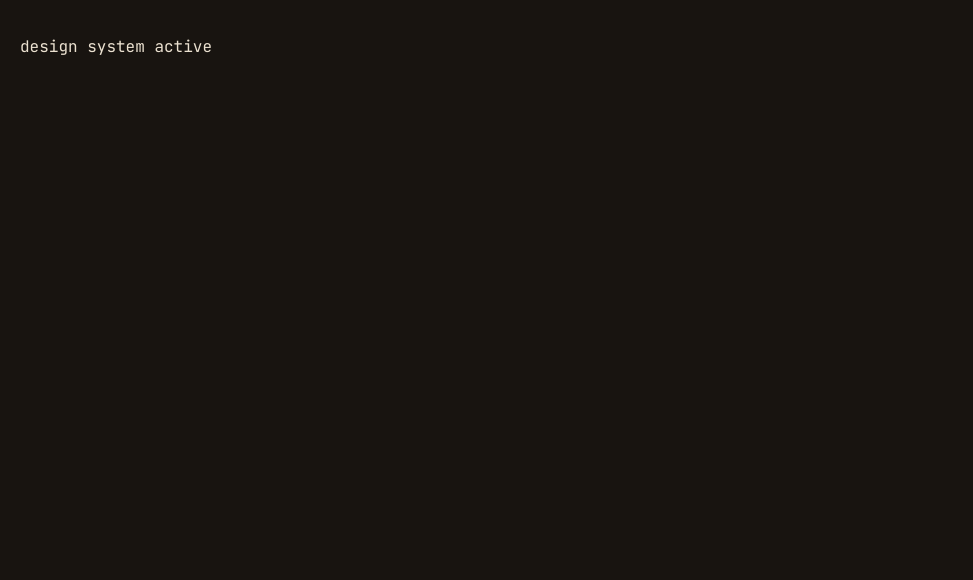
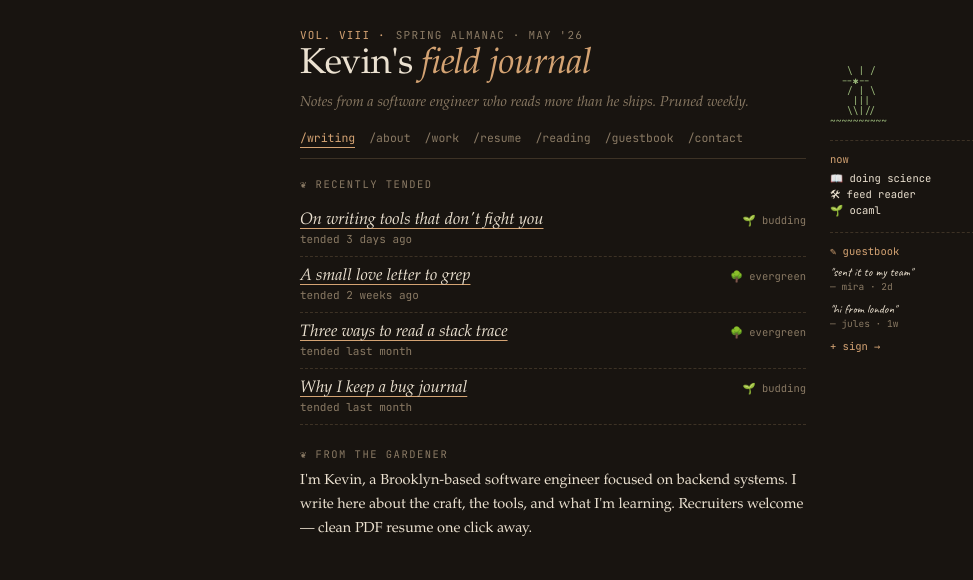
Before and after one commit to KevSQ/kevsq.github.io, an Astro site: page / in a window 1280 px wide. Shown: the whole page, without its empty margins (0-973 px from the left). Built offline with nearby package versions, Linux system fonts and the light colour scheme; Astro itself is replaced by a stand-in of ours.

Commit message:
feat: full homepage implementation matching design reference
Co-Authored-By: Claude Sonnet 4.6 <noreply@anthropic.com>

```diff
--- a/src/pages/index.astro
+++ b/src/pages/index.astro
@@ -1,6 +1,154 @@
 ---
 import Base from '../layouts/Base.astro';
+import Eyebrow from '../components/Eyebrow.astro';
+import SlashNav from '../components/SlashNav.astro';
+import Sidebar from '../components/Sidebar.astro';
 ---
 <Base>
-  <p style="color: var(--fg); font-family: var(--mono); padding: 20px;">design system active</p>
+  <main class="page">
+    <article>
+      <Eyebrow />
+
+      <h1 class="title">Kevin's <em>field journal</em></h1>
+      <p class="tagline">Notes from a software engineer who reads more than he ships. Pruned weekly.</p>
+
+      <SlashNav active="/writing" />
+
+      <div class="label">❦ recently tended</div>
+
+      <div class="post">
+        <div class="row">
+          <a class="title-link" href="/writing/writing-tools">On writing tools that don't fight you</a>
+          <span class="age">🌱 budding</span>
+        </div>
+        <div class="meta">tended 3 days ago</div>
+      </div>
+
+      <div class="post">
+        <div class="row">
+          <a class="title-link" href="/writing/love-letter-grep">A small love letter to grep</a>
+          <span class="age">🌳 evergreen</span>
+        </div>
+        <div class="meta">tended 2 weeks ago</div>
+      </div>
+
+      <div class="post">
+        <div class="row">
+          <a class="title-link" href="/writing/read-stack-trace">Three ways to read a stack trace</a>
+          <span class="age">🌳 evergreen</span>
+        </div>
+        <div class="meta">tended last month</div>
+      </div>
+
+      <div class="post">
+        <div class="row">
+          <a class="title-link" href="/writing/bug-journal">Why I keep a bug journal</a>
+          <span class="age">🌱 budding</span>
+        </div>
+        <div class="meta">tended last month</div>
+      </div>
+
+      <div class="label gardener-label">❦ from the gardener</div>
+      <p class="gardener">
+        I'm Kevin, a Brooklyn-based software engineer focused on backend
+        systems. I write here about the craft, the tools, and what I'm
+        learning. Recruiters welcome — clean PDF resume one click away.
+      </p>
+    </article>
+
+    <Sidebar />
+  </main>
 </Base>
+
+<style>
+  .page {
+    max-width: 760px;
+    margin: 0 auto;
+    padding: 28px 40px 36px;
+    display: grid;
+    grid-template-columns: 1fr 150px;
+    gap: 24px;
+  }
+
+  h1.title {
+    font-family: var(--serif);
+    font-weight: 400;
+    font-size: 36px;
+    line-height: 1.1;
+    margin: 4px 0 6px;
+    letter-spacing: -0.5px;
+    color: var(--fg);
+  }
+  h1.title em {
+    color: var(--accent);
+    font-style: italic;
+  }
+
+  .tagline {
+    font-size: 14.5px;
+    color: var(--dim);
+    font-style: italic;
+    margin: 0 0 16px;
+    line-height: 1.55;
+  }
+
+  .label {
+    font-family: var(--mono);
+    font-size: 10.5px;
+    color: var(--dim);
+    text-transform: uppercase;
+    letter-spacing: 1.5px;
+    margin-bottom: 10px;
+  }
+  .gardener-label {
+    margin: 22px 0 8px;
+  }
+
+  .post {
+    padding: 10px 0;
+    border-bottom: 1px dashed var(--border);
+  }
+  .post:last-of-type {
+    border-bottom: none;
+  }
+  .post .row {
+    display: flex;
+    align-items: baseline;
+    justify-content: space-between;
+    gap: 10px;
+  }
+  .post a.title-link {
+    font-family: var(--serif);
+    font-size: 16.5px;
+    color: var(--fg);
+    text-decoration: underline var(--accent);
+    text-underline-offset: 4px;
+    text-decoration-thickness: 1px;
+    font-style: italic;
+  }
+  .post .age {
+    font-family: var(--mono);
+    font-size: 10.5px;
+    color: var(--dim);
+    white-space: nowrap;
+  }
+  .post .meta {
+    font-family: var(--mono);
+    font-size: 11px;
+    color: var(--dim);
+    margin-top: 2px;
+  }
+
+  .gardener {
+    font-size: 14.5px;
+    line-height: 1.65;
+    margin: 0;
+  }
+
+  @media (max-width: 640px) {
+    .page {
+      grid-template-columns: 1fr;
+      padding: 20px 20px 28px;
+    }
+  }
+</style>
```
